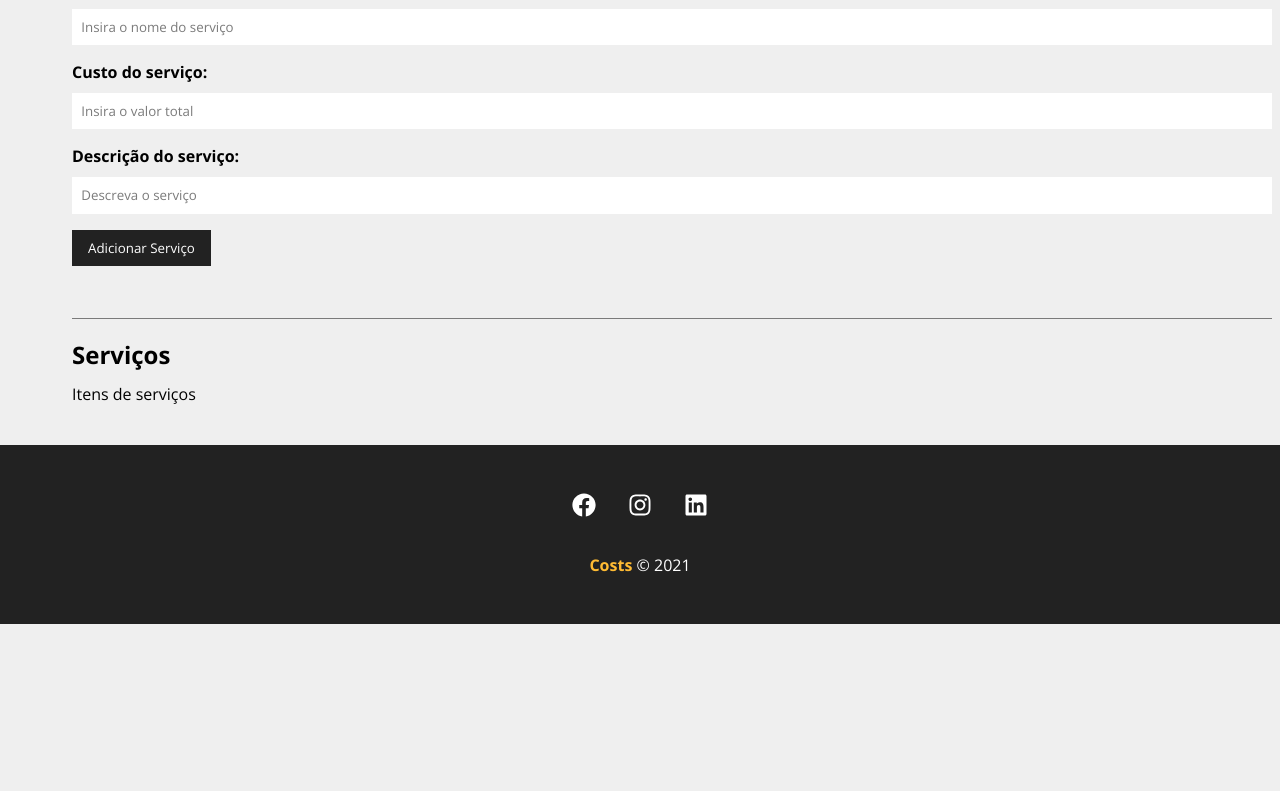
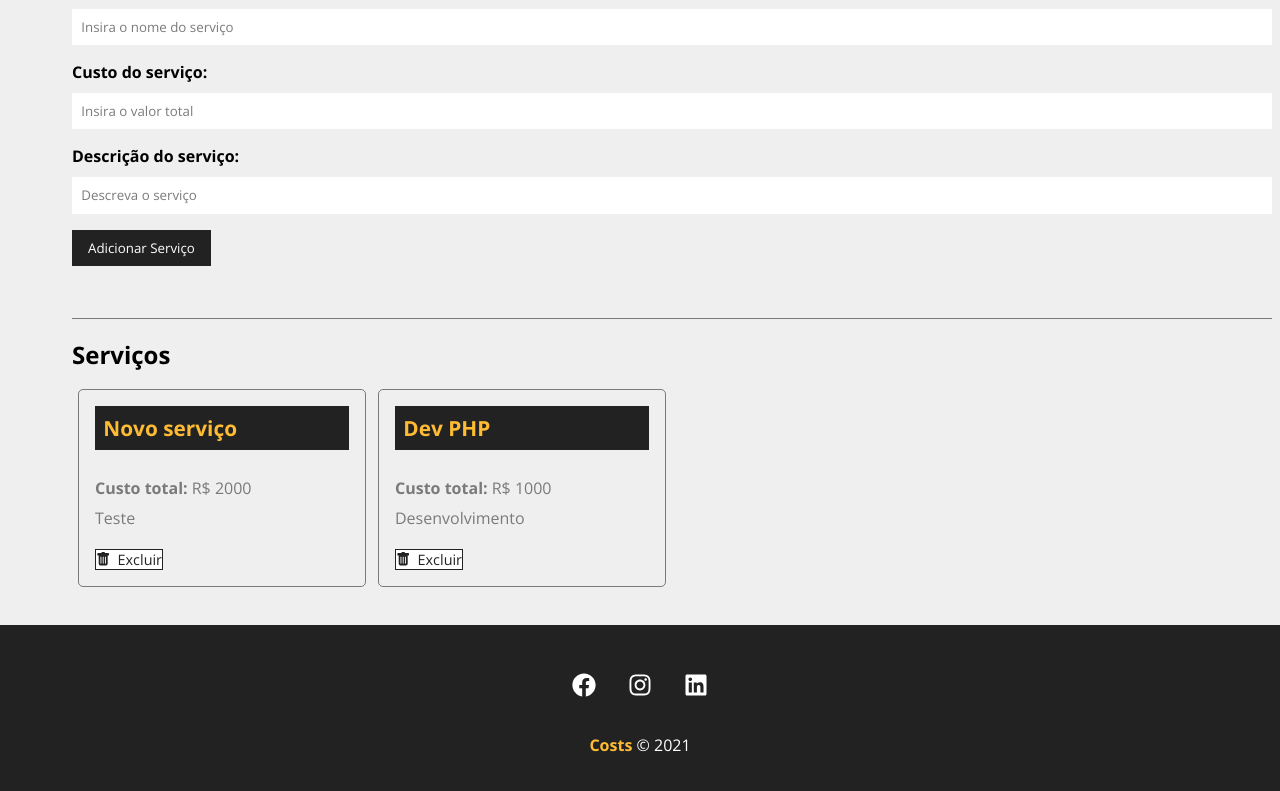
Before and after one commit to will-cesar/react-crud-projetos, a React (Create React App) app: page /project/2 in a window 1280 px wide. Shown: the part 447-1238 px from the top of the page. Before the commit the page ends 1071 px from the top, so only its background shows below. Built offline with nearby package versions, Linux system fonts and the light colour scheme; data requests are answered from the project's data file.

Commit message:
Aula 35 - Exibindo os serviços

```diff
--- a/db.json
+++ b/db.json
@@ -18,13 +18,19 @@
         "id": "2",
         "name": "Desenvolvimento"
       },
-      "cost": 2000,
+      "cost": 3000,
       "services": [
         {
           "name": "Novo serviço",
           "cost": "2000",
           "description": "Teste",
           "id": "5d082e5d-d72b-4408-8628-6da5619206cc"
+        },
+        {
+          "name": "Dev PHP",
+          "cost": "1000",
+          "description": "Desenvolvimento",
+          "id": "c9c53127-d0dc-4e7e-90dc-513d12cbefc5"
         }
       ],
       "id": 2
--- a/src/components/pages/Project.js
+++ b/src/components/pages/Project.js
@@ -9,10 +9,12 @@
 import Message from "../layout/Message";
 import ProjectForm from "../project/ProjectForm";
 import ServiceForm from "../service/ServiceForm";
+import ServiceCard from "../service/ServiceCard";
 
 function Project() {
   const { id } = useParams();
   const [project, setProject] = useState([]);
+  const [services, setServices] = useState([]);
   const [showProjectForm, setShowProjectForm] = useState(false);
   const [showServiceForm, setShowServiceForm] = useState(true);
   const [message, setMessage] = useState();
@@ -29,6 +31,7 @@
         .then((resp) => resp.json())
         .then((data) => {
           setProject(data);
+          setServices(data.services);
         })
         .catch((err) => console.log(err));
     }, 500);
@@ -86,11 +89,13 @@
       body: JSON.stringify(project),
     })
       .then((resp) => resp.json())
-      .then((data) => {
-        console.log(data);
+      .then(() => {
+        setShowServiceForm(false);
       })
       .catch((err) => console.log(err));
   }
+
+  function removeService() {}
 
   function toggleProjectForm() {
     setShowProjectForm(!showProjectForm);
@@ -157,7 +162,18 @@
 
             <h2>Serviços</h2>
             <Container customClass="start">
-              <p>Itens de serviços</p>
+              {services.length > 0 &&
+                services.map((service) => (
+                  <ServiceCard
+                    id={service.id}
+                    name={service.name}
+                    cost={service.cost}
+                    description={service.description}
+                    key={service.id}
+                    handleRemove={removeService}
+                  />
+                ))}
+              {services.length === 0 && <p>Não há serviços cadastrados.</p>}
             </Container>
           </Container>
         </div>
--- a/src/components/pages/Projects.js
+++ b/src/components/pages/Projects.js
@@ -35,7 +35,7 @@
           setRemoveLoading(true);
         })
         .catch((err) => console.log(err));
-    }, 1000);
+    }, 500);
   }, []);
 
   function removeProject(id) {
--- /dev/null
+++ b/src/components/service/ServiceCard.js
@@ -0,0 +1,25 @@
+import styles from "../project/ProjectCard.module.css";
+
+import { BsFillTrashFill } from "react-icons/bs";
+
+function ServiceCard({ id, name, cost, description, handleRemove }) {
+  const remove = (e) => {};
+
+  return (
+    <div className={styles.project_card}>
+      <h4>{name}</h4>
+      <p>
+        <span>Custo total:</span> R$ {cost}
+      </p>
+      <p>{description}</p>
+      <div className={styles.project_card_actions}>
+        <button onClick={remove}>
+          <BsFillTrashFill />
+          Excluir
+        </button>
+      </div>
+    </div>
+  );
+}
+
+export default ServiceCard;
```
